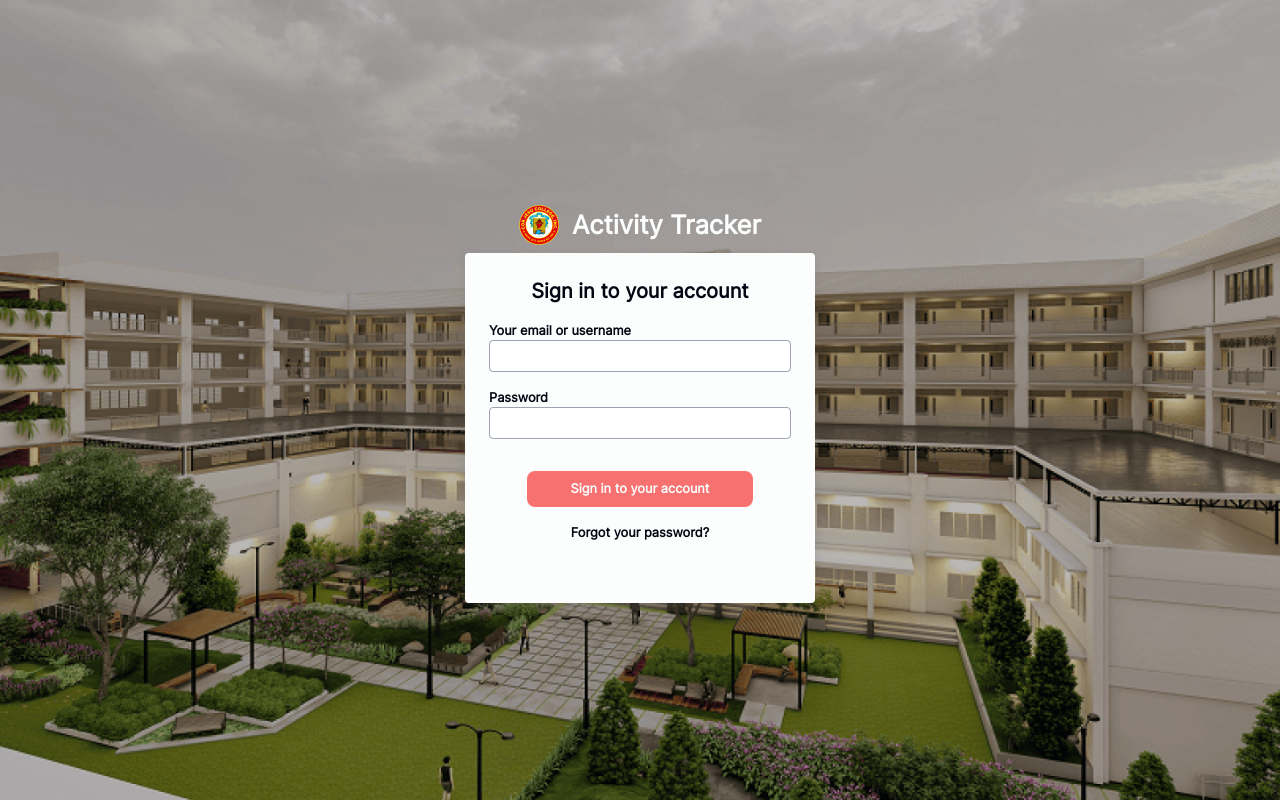
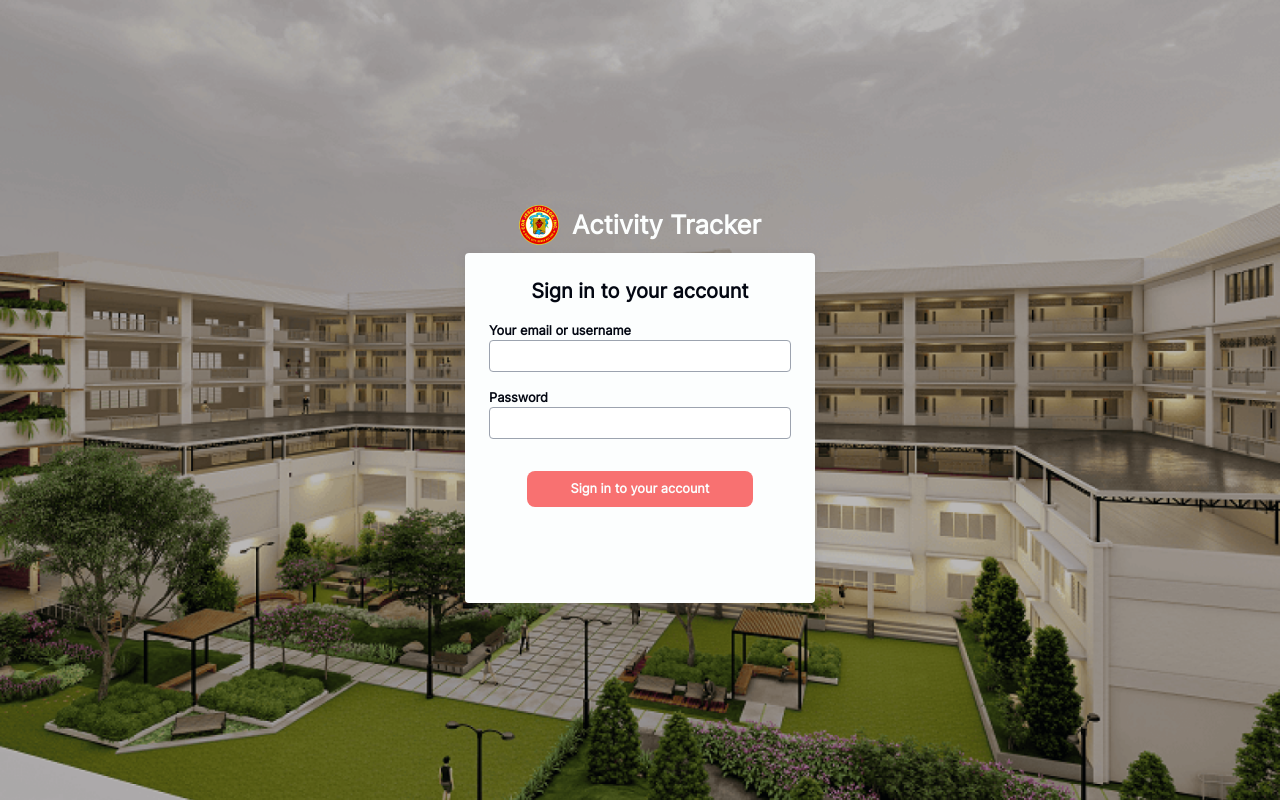
Before and after one commit to HairyBlue/activity-tracker, a Vue app in the folder ui/: page /#/ in a window 1280 px wide. Built offline with nearby package versions, Linux system fonts and the light colour scheme; what v-calendar would draw is missing.

Commit message:
comment out forgot password need to add separately

```diff
--- a/ui/src/views/Login.vue
+++ b/ui/src/views/Login.vue
@@ -65,7 +65,7 @@ function handleLogin() {
           <input id="password" type="password" autocomplete="off" class="h-8" required v-model="password" />
         </section>
         <ButtonWarn class="mx-auto mt-4 w-3/4 p-2" @click="handleLogin">Sign in to your account</ButtonWarn>
-        <span>Forgot your password?</span>
+        <!-- <span>Forgot your password?</span> -->
         <span v-if="status" :class="status.type == 'success' ? 'text-green-400' : status.type == 'loading' ? 'text-black' : 'text-red-400'"> {{ status.message }}</span>
       </div>
     </div>
```
